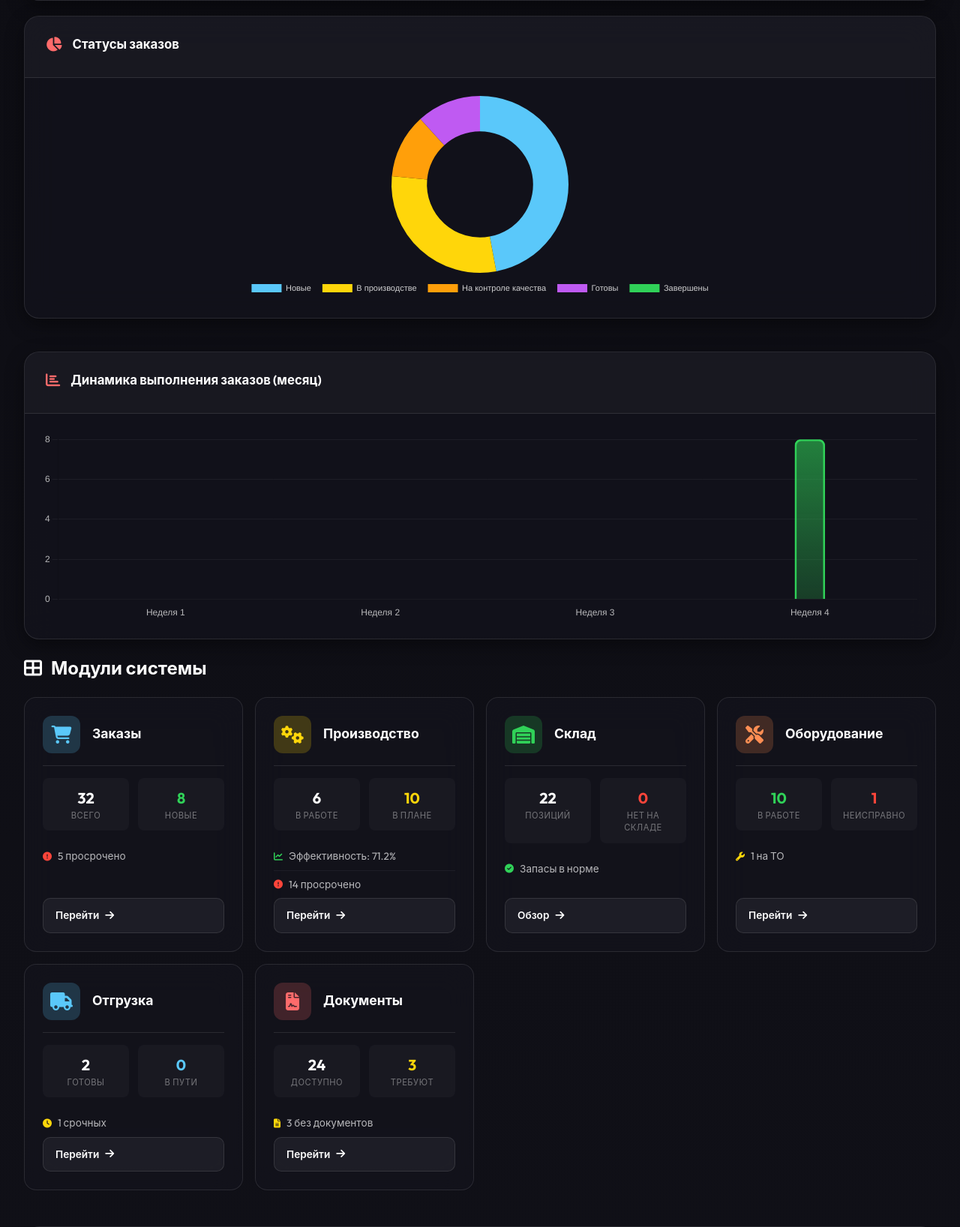
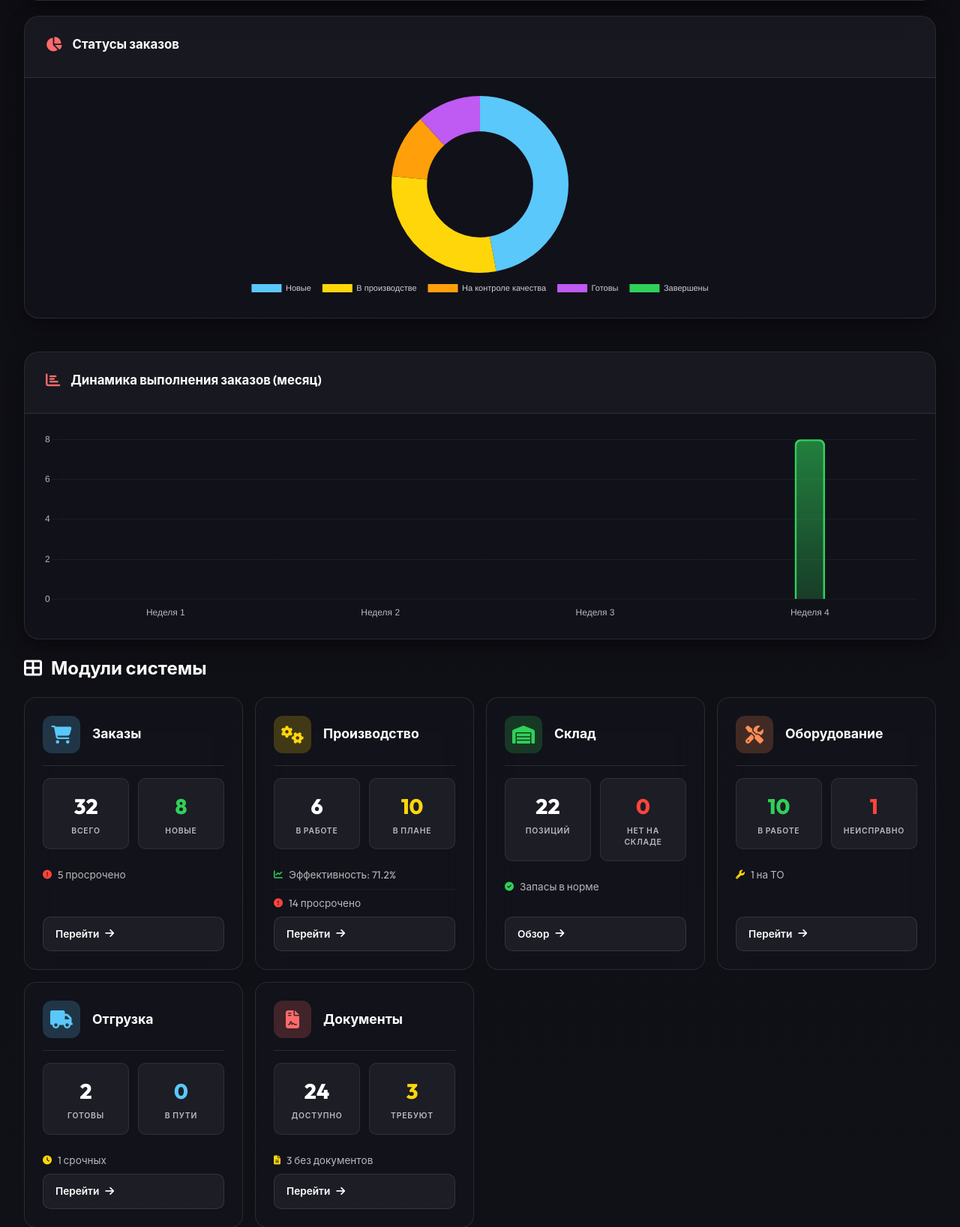
Before and after one commit to naxBody/PolesieMES, a PHP site: page /PolesieMES/modules/dashboard/index.php in a window 1280 px wide. Shown: the part 2152-3789 px from the top of the page at 75% size. Run offline with PHP 8.4, Linux system fonts and the light colour scheme; a user stored in the database is signed in; data comes from the database, SQL or seed files in the repository.

Commit message:
Update dashboard with enhanced visibility and analytics
Key features implemented:
- Modified polesie_mes/modules/dashboard/index.php to fix text visibility in recent orders table by adjusting CSS color properties for better contrast
- Enhanced production efficiency chart with complete 7-day dataset including zero values for missing days to ensure consistent visualization
- Added comprehensive analytics charts including orders status doughnut chart and monthly completion bar chart populated with database data
- Expanded system modules section with detailed statistics cards showing order counts, production metrics, warehouse inventory, equipment status and shipment information
- Implemented issue tracking system displaying critical warnings and recommendations for each module with direct navigation links
- Added view toggle functionality allowing users to switch between table and kanban views for recent orders

The dashboard now provides rich analytical insights with properly visible text elements and comprehensive module summaries that give users immediate access to critical business metrics and potential issues requiring attention.

```diff
--- a/polesie_mes/modules/dashboard/index.php
+++ b/polesie_mes/modules/dashboard/index.php
@@ -142,7 +142,7 @@ $onlineUsers = $stmt->fetch()['online_users'] ?? 0;
 // АНАЛИТИКА ДЛЯ ГРАФИКОВ ИЗ БД
 // ==========================================
 
-// Данные для графика эффективности по дням (7 дней)
+// Данные для графика эффективности по дням (7 дней) - с заполнением всех дней недели
 $stmt = $db->query("
     SELECT
         DATE(created_at) as date,
@@ -154,7 +154,35 @@ $stmt = $db->query("
     GROUP BY DATE(created_at), DAYNAME(created_at)
     ORDER BY date ASC
 ");
-$efficiencyData = $stmt->fetchAll();
+$efficiencyDataRaw = $stmt->fetchAll();
+
+// Создаем полный массив данных за последние 7 дней с нулями для дней без данных
+$efficiencyData = [];
+for ($i = 6; $i >= 0; $i--) {
+    $date = date('Y-m-d', strtotime("-$i days"));
+    $dayName = date('l', strtotime("-$i days"));
+    $found = false;
+    foreach ($efficiencyDataRaw as $row) {
+        if ($row['date'] === $date) {
+            $efficiencyData[] = [
+                'date' => $row['date'],
+                'day_name' => $row['day_name'],
+                'total_tasks' => $row['total_tasks'],
+                'completed_tasks' => $row['completed_tasks']
+            ];
+            $found = true;
+            break;
+        }
+    }
+    if (!$found) {
+        $efficiencyData[] = [
+            'date' => $date,
+            'day_name' => $dayName,
+            'total_tasks' => 0,
+            'completed_tasks' => 0
+        ];
+    }
+}
 
 // Данные для графика заказов по статусам
 $stmt = $db->query("
@@ -1180,11 +1208,17 @@ $currentPage = 'dashboard';
         .table tbody td {
             padding: 1rem 1.25rem;
             font-size: 0.9rem;
-            color: #ffffff !important;
+            color: rgba(255, 255, 255, 0.95) !important;
+            font-weight: 400;
         }
 
         .table tbody tr {
-            background: rgba(255, 255, 255, 0.02);
+            background: rgba(255, 255, 255, 0.03);
+        }
+
+        .table th {
+            color: rgba(255, 255, 255, 0.8) !important;
+            font-weight: 600;
         }
 
         .order-link {
@@ -1527,23 +1561,26 @@ $currentPage = 'dashboard';
         }
 
         .module-stat-item {
-            background: rgba(255, 255, 255, 0.03);
-            padding: 0.75rem;
-            border-radius: 8px;
+            background: rgba(255, 255, 255, 0.05);
+            padding: 1rem;
+            border-radius: 10px;
             text-align: center;
+            border: 1px solid rgba(255, 255, 255, 0.08);
         }
 
         .module-stat-value {
-            font-size: 1.25rem;
-            font-weight: 700;
+            font-size: 1.75rem;
+            font-weight: 800;
             color: var(--text-primary);
+            margin-bottom: 0.25rem;
         }
 
         .module-stat-label {
-            font-size: 0.7rem;
-            color: var(--text-muted);
+            font-size: 0.65rem;
+            color: var(--text-secondary);
             text-transform: uppercase;
-            letter-spacing: 0.5px;
+            letter-spacing: 0.8px;
+            font-weight: 600;
         }
 
         .module-issues-list {
```
Also changed, not shown: 1 other file.
